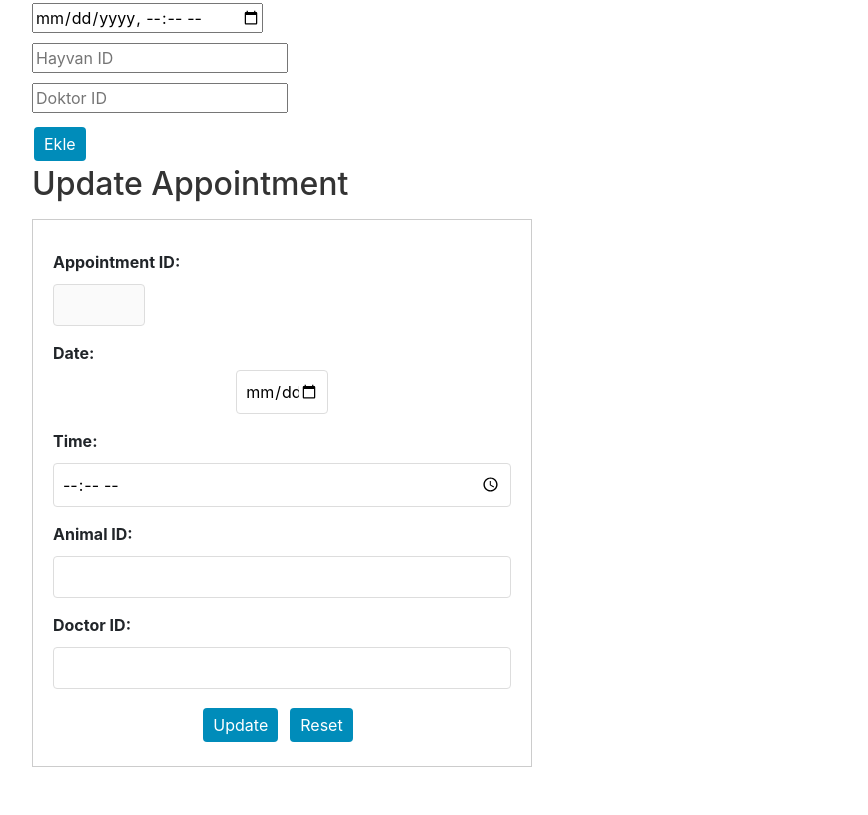
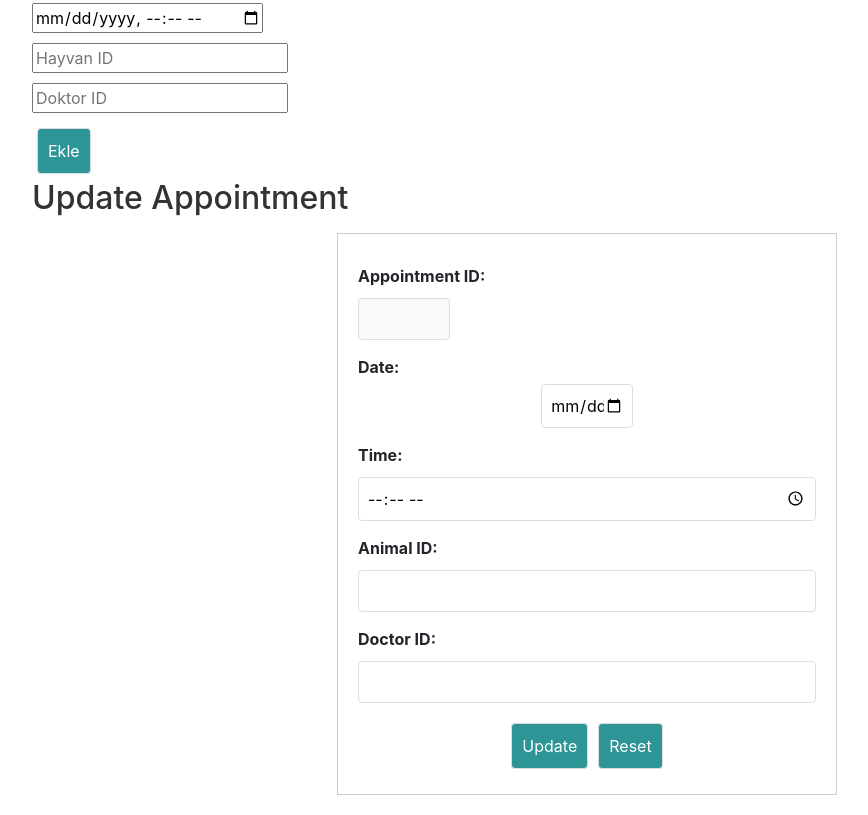
Before and after one commit to KursadYaprak/Veterinary_Frontend, a React (Create React App) app: page /appointments in a window 1280 px wide. Shown: the part 460-1275 px from the top of the page, without its empty margins (53-921 px from the left). Before the commit the page ends 1247 px from the top, so only its background shows below. Built offline with nearby package versions, Linux system fonts and the light colour scheme; no server answers.

Commit message:
Update Appointment.css

```diff
--- a/src/components/Appointment/Appointment.css
+++ b/src/components/Appointment/Appointment.css
@@ -16,7 +16,8 @@
     border-collapse: collapse;
 }
 
-.appointment-table th, .appointment-table td {
+.appointment-table th,
+.appointment-table td {
     text-align: left;
     padding: 8px;
     border-bottom: 1px solid #eee;
@@ -34,7 +35,7 @@
     color: #555;
 }
 
-button {
+.appointment-container button {
     padding: 10px;
     margin: 5px;
     border: 1px solid #ddd;
@@ -44,29 +45,29 @@ button {
     color: white;
 }
 
-button:hover {
+.appointment-container button:hover {
     background-color: #2D9596;
 }
 
 .appointment-update-form {
-    width: 500px;
-    /* margin: 0 auto; Remove this line */
+    width: 90%; /* Yeni form genişliği ayarı */
+    max-width: 500px; /* Formun maksimum genişliği */
+    margin: auto; /* Formun ortalanması */
     padding: 20px;
     border: 1px solid #ccc;
 }
 
-
-.form-group {
+.appointment-update-form .form-group {
     margin-bottom: 15px;
 }
 
-.form-group label {
+.appointment-update-form .form-group label {
     display: block;
     font-weight: bold;
     margin-bottom: 5px;
 }
 
-.form-actions {
+.appointment-update-form .form-actions {
     text-align: center;
 }
 
@@ -82,10 +83,12 @@ button:hover {
 .appointment-table td:nth-child(1) {
     width: 5%; /* ID */
 }
+
 .appointment-table td:nth-child(2),
 .appointment-table td:nth-child(3) {
     width: 15%; /* Tarih ve Saat */
 }
+
 .appointment-table td:nth-child(4),
 .appointment-table td:nth-child(6) {
     width: 10%; /* ID'ler */
```
